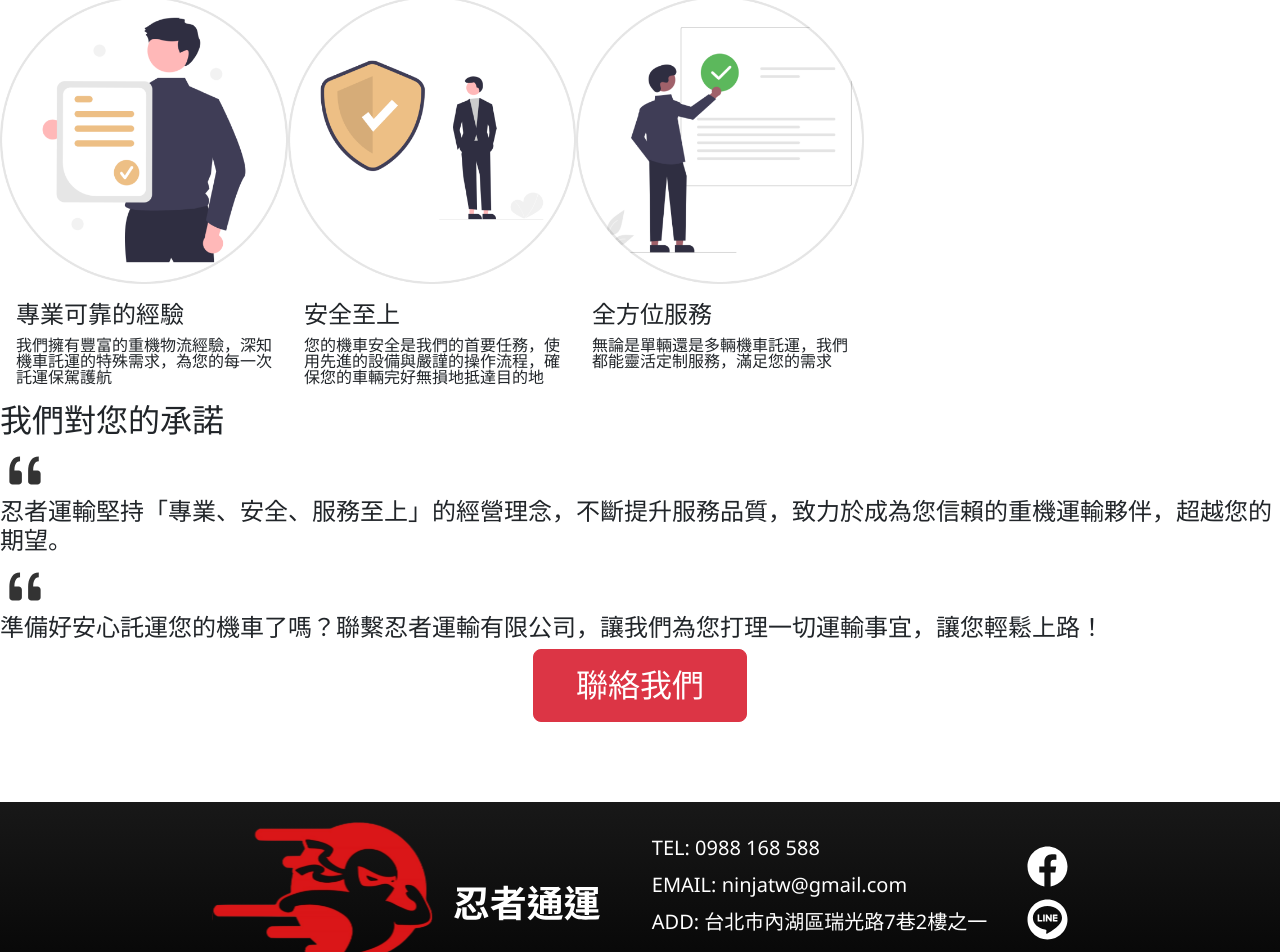
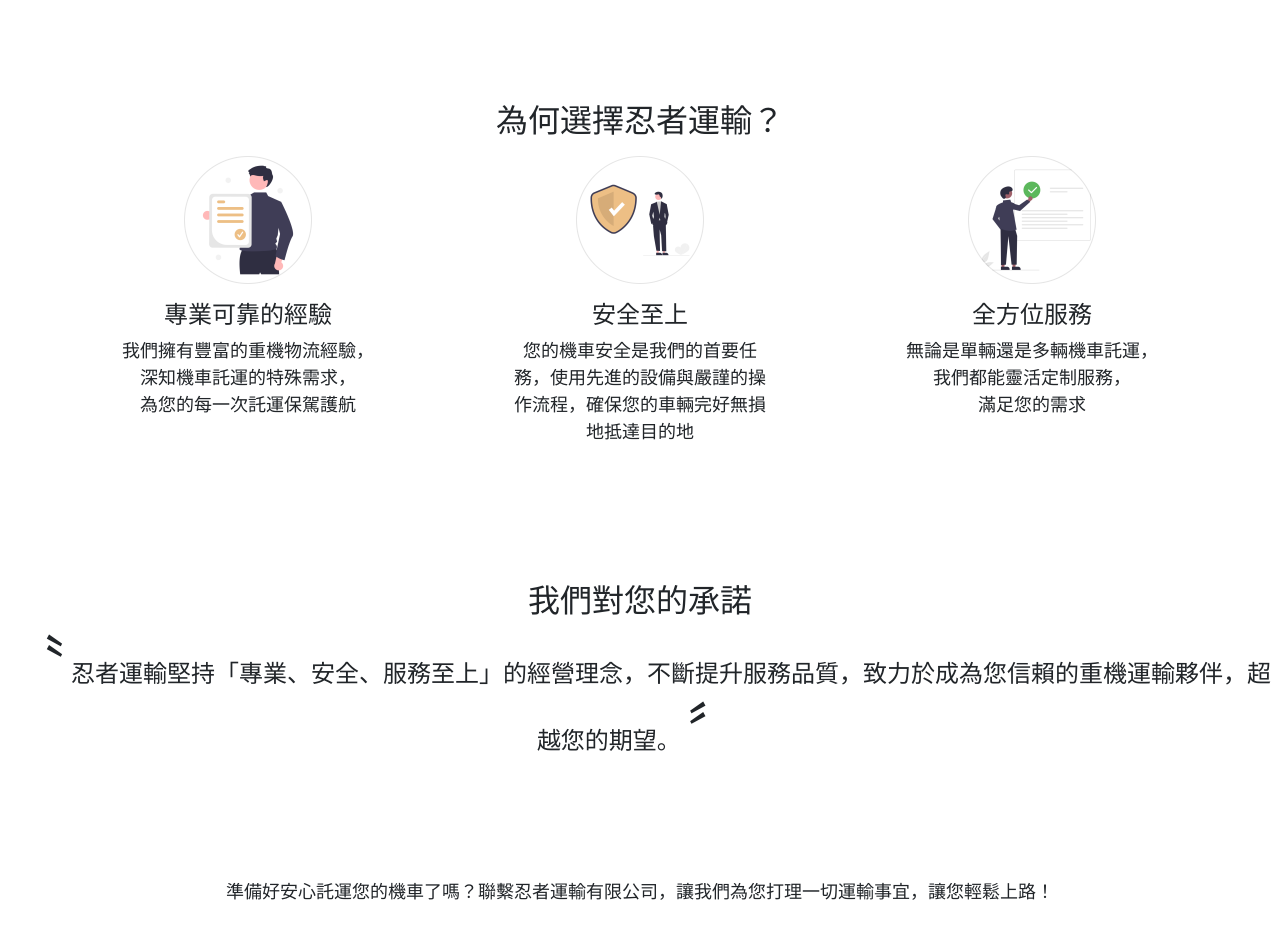
Before and after one commit to Lichtzeit3/Ninja, a Vue app: page /service in a window 1280 px wide. Shown: the part 620-1572 px from the top of the page. Built offline with nearby package versions, Linux system fonts and the light colour scheme.

Commit message:
misspelled pic, service complete, minor bootstrap adjustment to all pages

```diff
--- a/src/layouts/default/footer.vue
+++ b/src/layouts/default/footer.vue
@@ -11,22 +11,33 @@
 				/>
 			</router-link>
 			<!-- Company Info -->
-			<ol>
-				<li>TEL: 0988 168 588</li>
-				<li>EMAIL: ninjatw@gmail.com</li>
-				<li>ADD: 台北市內湖區瑞光路7巷2樓之一</li>
+			<ol class="m-0 d-flex flex-column justify-content-evenly">
+				<li class="text-white">TEL: 0988 168 588</li>
+				<li class="text-white">EMAIL: ninjatw@gmail.com</li>
+				<li class="text-white">ADD: 台北市內湖區瑞光路7巷2樓之一</li>
 			</ol>
 			<!-- Media Link -->
-			<div class="footer-media">
-
+			<div class="d-flex flex-column justify-content-center gap-3">
 				<!-- Link need to set up -->
 
-				<a href="#" target="_blank"><img src="@/assets/images/facebook.svg" alt="facebook" draggable="false"/></a>
-				<a href="#" target="_blank"><img src="@/assets/images/Line.svg" alt="Line" draggable="false"/></a>
+				<a href="#" target="_blank"
+					><img
+						src="@/assets/images/facebook.svg"
+						alt="facebook"
+						draggable="false"
+				/></a>
+				<a href="#" target="_blank"
+					><img
+						src="@/assets/images/Line.svg"
+						alt="Line"
+						draggable="false"
+				/></a>
 			</div>
 		</div>
 		<!-- Copyright -->
-		<p class="copyright">&copy; 忍者運輸有限公司 All Rights Reserved.</p>
+		<p class="copyright text-center">
+			&copy; 忍者運輸有限公司 All Rights Reserved.
+		</p>
 	</footer>
 </template>
 
@@ -53,26 +64,15 @@
 		}
 		ol {
 			list-style-type: none;
-			display: flex;
-			flex-direction: column;
-			justify-content: space-evenly;
 			padding: 0 40px;
 		}
 		ol li {
-			color: #fff;
 			font-family: $FontFamily;
-			font-size: 1.25rem;
-		}
-		.footer-media {
-			display: flex;
-			flex-direction: column;
-			gap: 12px;
-			justify-content: center;
 		}
 		.copyright {
 			color: $Gold;
-			text-align: center;
 			margin-top: 20px;
+			font-size: 0.75rem;
 		}
 	}
 </style>
--- a/src/layouts/default/navbar.vue
+++ b/src/layouts/default/navbar.vue
@@ -76,7 +76,7 @@
 							to="/"
 							class="nav-link text-white d-flex flex-column text-start"
 							href="#"
-							><span class="chinese-text">首頁資訊</span
+							><span class=" fs-5 mb-1">首頁資訊</span
 							><span class="custom-text">Home</span></router-link
 						>
 					</li>
@@ -85,7 +85,7 @@
 							to="/about"
 							class="nav-link text-white d-flex flex-column text-start"
 							href="#"
-							><span class="chinese-text">關於我們</span
+							><span class=" fs-5 mb-1">關於我們</span
 							><span class="custom-text">About</span></router-link
 						>
 					</li>
@@ -94,7 +94,7 @@
 							to="/service"
 							class="nav-link text-white d-flex flex-column text-start"
 							href="#"
-							><span class="chinese-text">服務項目</span
+							><span class=" fs-5 mb-1">服務項目</span
 							><span class="custom-text"
 								>Service</span
 							></router-link
@@ -105,7 +105,7 @@
 							to="/pricing"
 							class="nav-link text-white d-flex flex-column text-start"
 							href="#"
-							><span class="chinese-text">收費標準</span
+							><span class="fs-5 mb-1">收費標準</span
 							><span class="custom-text"
 								>Pricing</span
 							></router-link
@@ -116,7 +116,7 @@
 							to="/contact"
 							class="nav-link text-white d-flex flex-column text-start"
 							href="#"
-							><span class="chinese-text">聯絡我們</span
+							><span class=" fs-5 mb-1">聯絡我們</span
 							><span class="custom-text"
 								>Contact</span
 							></router-link
@@ -146,16 +146,8 @@
 	}
 
 	.nav-item {
-		padding: 12px 20px;
-
 		.nav-link {
 			font-family: $FontFamily;
-			padding: 8px;
-
-			.chinese-text {
-				font-size: 20px;
-				margin-bottom: 4px;
-			}
 
 			.custom-text {
 				color: $Gold;
--- a/src/sass/custom.scss
+++ b/src/sass/custom.scss
@@ -1,5 +1,5 @@
-@import '../../node_modules/bootstrap/scss/functions'; // Import functions first
-@import '../../node_modules/bootstrap/scss/variables'; // Then import variables
+@import "../../node_modules/bootstrap/scss/functions"; // Import functions first
+@import "../../node_modules/bootstrap/scss/variables"; // Then import variables
 
 // Override variables
 $h1-font-size: $font-size-base * 4;
@@ -9,4 +9,13 @@ $h4-font-size: $font-size-base * 2;
 $h5-font-size: $font-size-base * 1.5;
 $h6-font-size: $font-size-base * 1.25;
 
-@import '../../node_modules/bootstrap/scss/bootstrap'; // Import Bootstrap last
+$font-sizes: (
+	1: $h1-font-size,
+	2: $h2-font-size,
+	3: $h3-font-size,
+	4: $h4-font-size,
+	5: $h6-font-size,
+	6: $font-size-base * 1.125,
+);
+
+@import "../../node_modules/bootstrap/scss/bootstrap"; // Import Bootstrap last
--- a/src/views/About.vue
+++ b/src/views/About.vue
@@ -5,9 +5,13 @@
 		>
 			關於我們
 		</header>
-		<img src="../assets/images/Logo_black_ninja.png" alt="ninja_logo" draggable="false">
-		<main class="box">
-			<p>
+		<img
+			src="../assets/images/Logo_black_ninja.png"
+			alt="ninja_logo"
+			draggable="false"
+		/>
+		<main class="box shadow">
+			<p class="fs-5 lh-base">
 				忍者運輸有限公司專注於提供專業的重機機車託運服務。我們深知每一位機車愛好者對愛車的重視，因此致力於為客戶提供高品質、安全可靠的機車託運解決方案。我們的團隊擁有多年機車運輸經驗，專業處理各類型重機的運輸需求，確保每一台機車都能在最佳狀態下安全送達。<br /><br />我們以「專業、安全、服務至上」為核心理念，針對重機託運進行全方位的方案設計，從裝車到運送每一個環節都精益求精。我們的服務不僅涵蓋個人機車的託運需求，還能處理多輛車的大規模配送，靈活滿足客戶的多元需求。
 			</p>
 		</main>
@@ -56,11 +60,7 @@
 			padding: 80px;
 			margin: 80px auto;
 			position: relative;
-
-			p {
-				font-size: 1.5rem;
-				line-height: 150%;
-			}
+			z-index: 1;
 		}
 	}
 
--- a/src/views/Home.vue
+++ b/src/views/Home.vue
@@ -183,9 +183,9 @@
 						class="box d-flex flex-column justify-content-center h-100"
 					>
 						<h3 class="h3 fw-light mb-4">機車運輸</h3>
-						<h5 class="h5 fw-light">
+						<p class="fs-5 lh-base">
 							我們提供全國范圍內的機車運輸服務，包括長途運輸、城市配送等，保證安全、準時地將機車送達目的地。
-						</h5>
+						</p>
 					</div>
 				</div>
 			</div>
@@ -195,9 +195,9 @@
 						class="box d-flex flex-column justify-content-center h-100"
 					>
 						<h3 class="h3 fw-light mb-4">專業保護</h3>
-						<h5 class="h5 fw-light">
+						<p class="fs-5 lh-base">
 							我們在運輸過程中采取一系列措施保護機車安全，包括專業包裝、固定和保險，確保機車不受損傷。
-						</h5>
+						</p>
 					</div>
 				</div>
 				<div class="col-4">
@@ -229,9 +229,9 @@
 						class="box d-flex flex-column justify-content-center h-100"
 					>
 						<h3 class="h3 fw-light mb-4">客戶服務</h3>
-						<h5 class="h5 fw-light">
+						<p class="fs-5 lh-base">
 							我們的客戶服務團隊隨時準備回答客戶的問題，提供即時支持和協助，確保客戶滿意度。
-						</h5>
+						</p>
 					</div>
 				</div>
 			</div>
--- a/src/views/Service.vue
+++ b/src/views/Service.vue
@@ -1,33 +1,33 @@
 <template>
 	<div class="wrapper">
 		<header
-			class="service h1 text-white text-shadow d-flex justify-content-center align-items-center"
+			class="service h1 text-white text-shadow d-flex justify-content-center align-items-center mb-100"
 		>
 			服務項目
 		</header>
 		<main>
-			<section>
-				<h4>忍者運輸有限公司 - 您值得信賴的重機託運專家</h4>
-				<p>
+			<section class="text-center mb-120">
+				<h4 class="mb-3">忍者運輸有限公司 - 您值得信賴的重機託運專家</h4>
+				<p class="fs-6">
 					忍者運輸有限公司專注於提供專業的重機機車託運服務，憑藉多年行業經驗，我們的專業團隊能夠提供全方位的託運解決方案，確保您的愛車安全無憂地送達目的地。
 				</p>
 			</section>
 
-			<section>
-				<h4>為何選擇忍者運輸？</h4>
-				<div class="d-flex">
+			<section class="text-center mb-120">
+				<h4 class="mb-3">為何選擇忍者運輸？</h4>
+				<div class="d-flex justify-content-evenly">
 					<div class="card border-0" style="width: 18rem">
 						<div class="circle">
 							<img
-								src="../assets/images/service/profesional.png"
+								src="../assets/images/service/professional.png"
 								class="card-img-top"
-								alt="profesional"
+								alt="professional"
 							/>
 						</div>
 						<div class="card-body">
 							<h5>專業可靠的經驗</h5>
-							<p class="card-text">
-								我們擁有豐富的重機物流經驗，深知機車託運的特殊需求，為您的每一次託運保駕護航
+							<p class="card-text lh-base fs-6">
+								我們擁有豐富的重機物流經驗，<br />深知機車託運的特殊需求，<br />為您的每一次託運保駕護航
 							</p>
 						</div>
 					</div>
@@ -41,7 +41,7 @@
 						</div>
 						<div class="card-body">
 							<h5>安全至上</h5>
-							<p class="card-text">
+							<p class="card-text lh-base fs-6">
 								您的機車安全是我們的首要任務，使用先進的設備與嚴謹的操作流程，確保您的車輛完好無損地抵達目的地
 							</p>
 						</div>
@@ -56,34 +56,26 @@
 						</div>
 						<div class="card-body">
 							<h5>全方位服務</h5>
-							<p class="card-text">
-								無論是單輛還是多輛機車託運，我們都能靈活定制服務，滿足您的需求
+							<p class="card-text lh-base fs-6">
+								無論是單輛還是多輛機車託運，<br />我們都能靈活定制服務，<br />滿足您的需求
 							</p>
 						</div>
 					</div>
 				</div>
 			</section>
 
-			<section>
+			<section class="text-center mb-120">
 				<h4>我們對您的承諾</h4>
-				<img
-					src="../assets/images/service/quote.svg"
-					alt="quote"
-					class="quote-top"
-				/>
-				<h5>
-					忍者運輸堅持「專業、安全、服務至上」的經營理念，不斷提升服務品質，致力於成為您信賴的重機運輸夥伴，超越您的期望。
-				</h5>
-				<img
-					src="../assets/images/service/quote.svg"
-					alt="quote"
-					class="quote-bottom"
-				/>
+				<div>
+					<h5>
+						<span class="quote">&#x301D</span> 忍者運輸堅持「專業、安全、服務至上」的經營理念，不斷提升服務品質，致力於成為您信賴的重機運輸夥伴，超越您的期望。 <span class="quote">&#x301E</span>
+					</h5>
+				</div>
 			</section>
 
-			<h5>
+			<h6 class="fs-6 fw-normal text-center mb-80">
 				準備好安心託運您的機車了嗎？聯繫忍者運輸有限公司，讓我們為您打理一切運輸事宜，讓您輕鬆上路！
-			</h5>
+			</h6>
 		</main>
 		<div class="d-grid gap-2 col-2 mx-auto">
 			<RouterLink
@@ -106,13 +98,15 @@
 	.wrapper {
 		width: 100%;
 		padding-bottom: 80px;
-		position: relative;
 
 		.service {
 			background-color: $Red;
 			height: 160px;
 			width: 100%;
-			margin-bottom: 100px;
+		}
+
+		.quote{
+			font-size: 3.5rem;
 		}
 	}
 
@@ -121,6 +115,21 @@
 	}
 
 	.circle {
+		display: block;
 		border-radius: 100%;
+		width: 128px;
+		margin: 0 auto;
+	}
+
+	.mb-100 {
+		margin-bottom: 120px;
+	}
+
+	.mb-120 {
+		margin-bottom: 120px;
+	}
+
+	.mb-80 {
+		margin-bottom: 80px;
 	}
 </style>
```
Also changed, not shown: src/assets/images/service/professional.png (renamed from src/assets/images/service/profesional.png).
